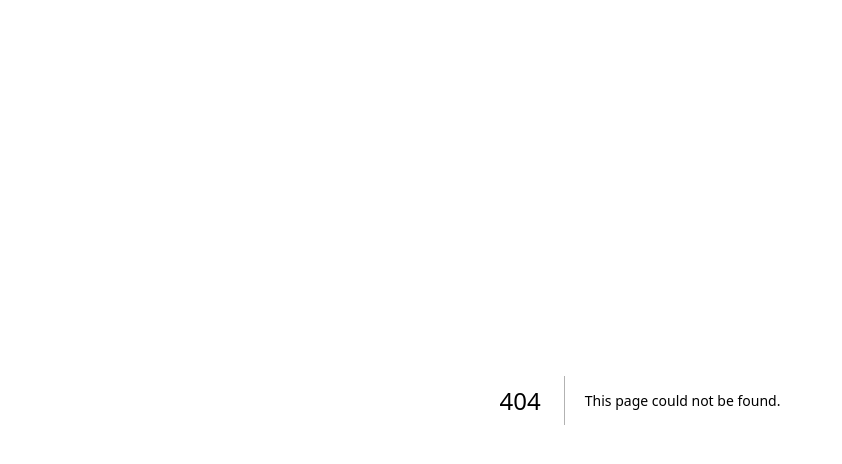
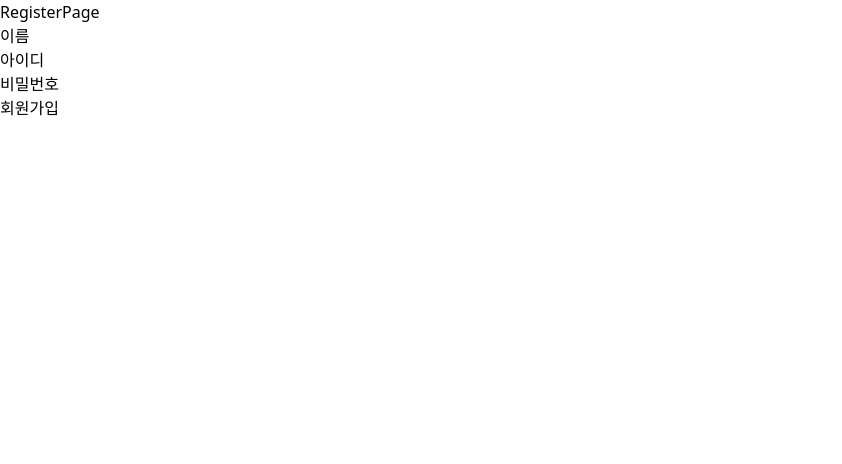
Before and after one commit to jinuscript/aptitude-test, a Next.js app: page /register in a window 1280 px wide. Before the commit this address had no page. Shown: the top 464 px of the page, without its empty margins (0-842 px from the left). Built offline with nearby package versions, Linux system fonts and the light colour scheme.

Commit message:
feat: 회원가입 페이지, 폼 UI, 서버 액션 추가

```diff
--- /dev/null
+++ b/app/register/page.tsx
@@ -0,0 +1,10 @@
+import RegisterForm from "@/feature/register/ui/RegisterForm";
+
+export default function RegisterPage() {
+    return (
+        <main>
+            <h1>RegisterPage</h1>
+            <RegisterForm />
+        </main>
+    );
+}
--- /dev/null
+++ b/feature/register/action/registerAction.ts
@@ -0,0 +1,25 @@
+'use server';
+
+interface registerAction {
+    success: boolean;
+    message?: string;
+}
+
+const registerAction = async (prevState: registerAction | undefined, formData: FormData): Promise<registerAction> => {
+    const id = formData.get('id');
+    const name = formData.get('name');
+    const password = formData.get('password');
+
+    if (!id || !name || !password) {
+        return {
+            success: false,
+            message: '필수 정보를 입력해주세요.'
+        }
+    }
+
+    return {
+        success: true,
+    }
+}
+
+export default registerAction;
--- /dev/null
+++ b/feature/register/ui/RegisterForm.tsx
@@ -0,0 +1,29 @@
+'use client';
+
+import { useActionState } from "react";
+import registerAction from "../action/registerAction";
+
+const RegisterForm = () => {
+    const [state, action, isPending] = useActionState(registerAction, undefined);
+
+    return (
+        <form action={action}>
+            <div>
+                <label htmlFor="name">이름</label>
+                <input type="text" name="name" id="name" />
+            </div>
+            <div>
+                <label htmlFor="id">아이디</label>
+                <input type="text" name="id" id="id" />
+            </div>
+            <div>
+                <label htmlFor="password">비밀번호</label>
+                <input type="password" name="password" id="password" />
+            </div>
+            {state?.message && <p>{state?.message}</p>}
+            <button type="submit" disabled={isPending}>{isPending ? '회원가입 중...' : '회원가입'}</button>
+        </form>
+    );
+}
+
+export default RegisterForm;
```
